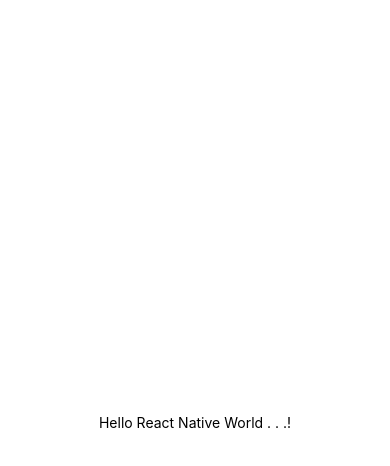
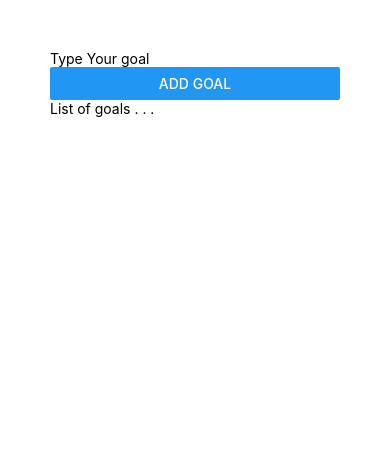
Before and after one commit to aniketicloud/rn-course, a React Native app: screen / in a window 390 px wide. Shown: the top 466 px of the page. Built offline with nearby package versions, Linux system fonts and the light colour scheme.

Commit message:
exploring layout and flexbox

```diff
--- a/App.js
+++ b/App.js
@@ -1,20 +1,24 @@
 import { StatusBar } from 'expo-status-bar';
-import { StyleSheet, Text, View } from 'react-native';
+import { StyleSheet, Text, View, Button, TextInput } from 'react-native';
 
 export default function App() {
   return (
-    <View style={styles.container}>
-      <Text>Hello React Native World . . .!</Text>
-      <StatusBar style="auto" />
+    <View style={styles.appContainer}>
+      <View>
+        <TextInput placeholder='Type Your goal' />
+        <Button title='Add Goal' />
+      </View>
+      <View>
+        <Text>
+          List of goals . . .
+        </Text>
+      </View>
     </View>
   );
 }
 
 const styles = StyleSheet.create({
-  container: {
-    flex: 1,
-    backgroundColor: '#fff',
-    alignItems: 'center',
-    justifyContent: 'center',
+  appContainer: {
+    padding: 50
   },
 });
```
